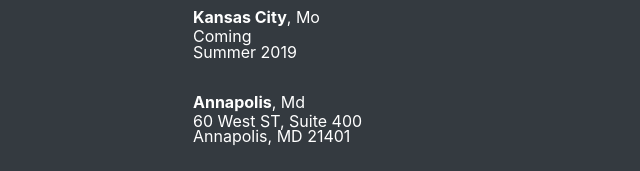
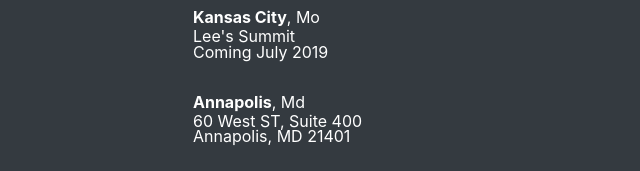
Before and after one commit to bantam-brandon/bantamPublicSite, a plain HTML site: page author/index.html in a window 1280 px wide. Shown: the part 628-799 px from the top of the page, 462-1102 px from the left. Drawn offline with Linux system fonts and the light colour scheme; files whose address does not match are found by name.

Commit message:
Deploy from Forestry.io

```diff
--- a/author/index.html
+++ b/author/index.html
@@ -180,8 +180,8 @@
 
 				<div class="address-block">
 					<div class="city"><b>Kansas City</b>, Mo</div>
-					<div class="address">Coming</div>
-					<div class="address">Summer 2019</div>
+					<div class="address">Lee&#39;s Summit</div>
+					<div class="address">Coming July 2019</div>
 				</div>
 
 				<div class="address-block">
```
Also changed, not shown: categories/index.html (+2 -2 lines), index.html (+2 -2 lines), tags/index.html (+2 -2 lines).
